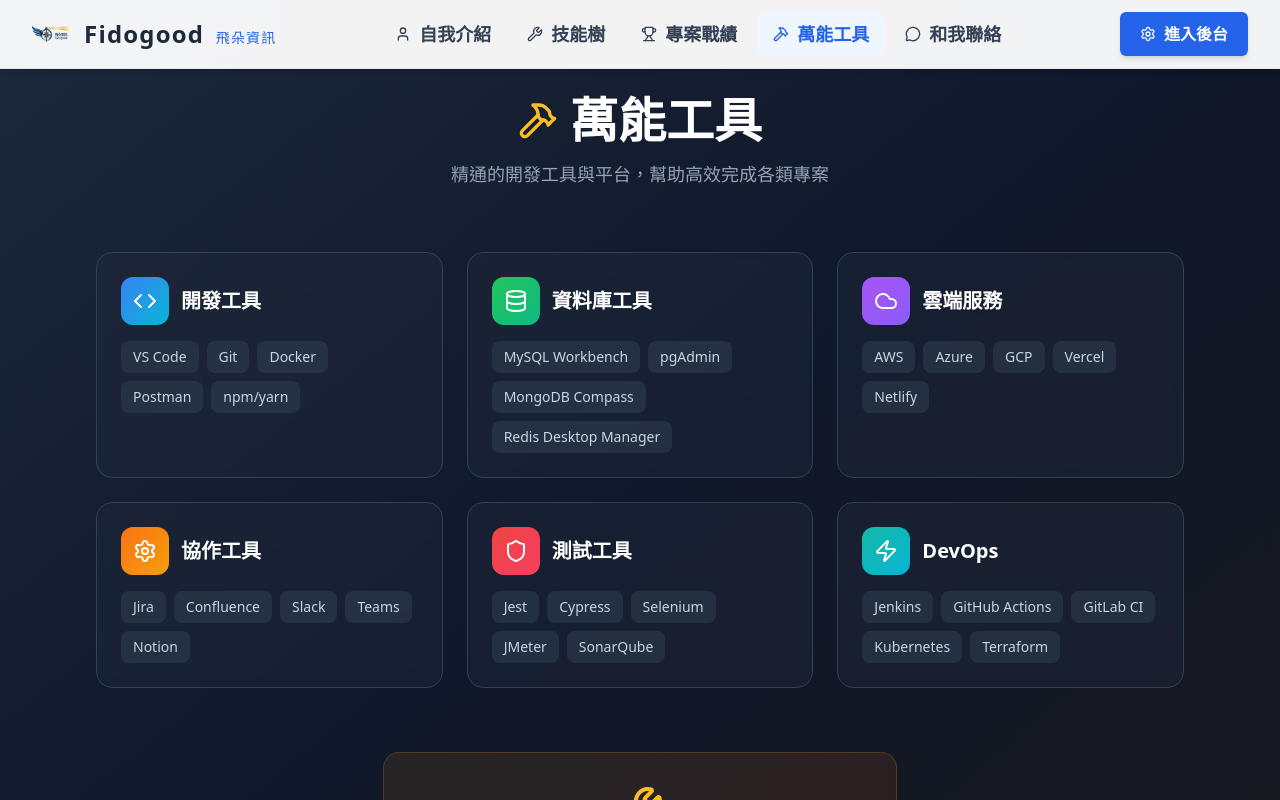
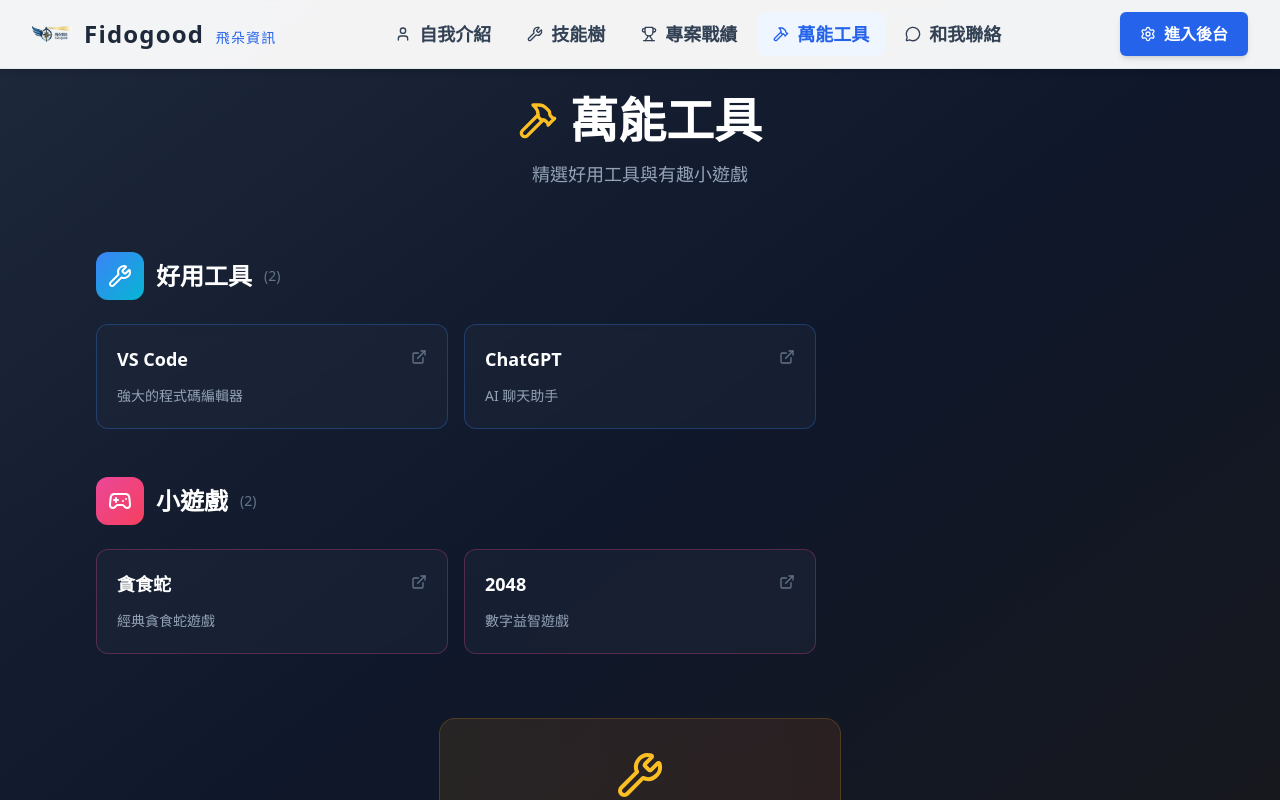
Before and after one commit to linalex1314/AlexWeb, a React (Vite) app: page / in a window 1280 px wide. Both pictures are taken after a click on the button "萬能工具". Shown: the top 800 px of the page. Built offline with nearby package versions, Linux system fonts and the light colour scheme.

Commit message:
feat: 重構萬能工具功能 - 新增後台管理與分類顯示

```diff
--- a/components/CMS.tsx
+++ b/components/CMS.tsx
@@ -1,6 +1,6 @@
 import React, { useState } from 'react';
 import { useContent } from '../context/ContentContext';
-import { RefreshCw, User, Briefcase, Wrench, Plus, Trash2, X, Check, AlertTriangle } from 'lucide-react';
+import { RefreshCw, User, Briefcase, Wrench, Plus, Trash2, X, Check, AlertTriangle, Hammer } from 'lucide-react';
 
 export const CMS: React.FC = () => {
   const {
@@ -12,12 +12,15 @@
       updateSkillCategory,
       addSkillCategory,
       deleteSkillCategory,
+      updateTool,
+      addTool,
+      deleteTool,
       resetData
   } = useContent();
 
   // State to track which item is currently asking for delete confirmation
-  // Format: { type: 'project' | 'skill' | 'reset', id?: string }
-  const [confirmState, setConfirmState] = useState<{type: 'project' | 'skill' | 'reset', id?: string} | null>(null);
+  // Format: { type: 'project' | 'skill' | 'tool' | 'reset', id?: string }
+  const [confirmState, setConfirmState] = useState<{type: 'project' | 'skill' | 'tool' | 'reset', id?: string} | null>(null);
 
   // Helper to delete a specific line item from the tech/role arrays
   const removeArrayItem = (
@@ -53,6 +56,15 @@
           setConfirmState(null);
       } else {
           setConfirmState({ type: 'skill', id });
+      }
+  };
+
+  const handleToolDelete = (id: string) => {
+      if (confirmState?.type === 'tool' && confirmState.id === id) {
+          deleteTool(id);
+          setConfirmState(null);
+      } else {
+          setConfirmState({ type: 'tool', id });
       }
   };
 
@@ -338,6 +350,102 @@
             </div>
         </section>
 
+        {/* 4. Tools Section */}
+        <section className="bg-slate-800 rounded-xl p-6 border border-slate-700 shadow-lg mb-8">
+            <div className="flex items-center justify-between mb-6 border-b border-slate-700 pb-4">
+                <div className="flex items-center gap-3">
+                    <Hammer className="w-6 h-6 text-amber-400" />
+                    <h2 className="text-xl font-bold text-white">萬能工具 (Tools)</h2>
+                </div>
+                <button
+                    type="button"
+                    onClick={addTool}
+                    className="flex items-center gap-2 px-3 py-1.5 bg-amber-600 hover:bg-amber-500 text-white rounded text-sm transition-colors"
+                >
+                    <Plus className="w-4 h-4" />
+                    新增工具
+                </button>
+            </div>
+
+            <div className="space-y-6">
+                {data.tools.map((tool) => (
+                    <div key={tool.id} className="relative bg-slate-900 p-6 rounded-lg border border-slate-700 hover:border-amber-500/50 transition-colors">
+                        {/* Tool Delete Logic */}
+                        <div className="absolute top-4 right-4 z-10">
+                            {confirmState?.type === 'tool' && confirmState.id === tool.id ? (
+                                <div className="flex items-center gap-2 bg-slate-800 p-1.5 rounded-lg border border-red-500/50 shadow-xl animate-in fade-in duration-200">
+                                    <span className="text-red-400 text-xs font-bold pl-1 hidden sm:inline">確認刪除?</span>
+                                    <button
+                                        onClick={() => handleToolDelete(tool.id)}
+                                        className="bg-red-600 hover:bg-red-700 text-white px-3 py-1.5 rounded text-xs font-bold flex items-center gap-1"
+                                    >
+                                        <Check className="w-3 h-3" /> 是
+                                    </button>
+                                    <button
+                                        onClick={cancelAction}
+                                        className="bg-slate-600 hover:bg-slate-500 text-white px-3 py-1.5 rounded text-xs font-bold flex items-center gap-1"
+                                    >
+                                        <X className="w-3 h-3" /> 否
+                                    </button>
+                                </div>
+                            ) : (
+                                <button
+                                    type="button"
+                                    onClick={() => handleToolDelete(tool.id)}
+                                    className="p-2 bg-slate-800 text-slate-400 hover:text-red-400 hover:bg-slate-700 rounded-lg transition-colors cursor-pointer border border-slate-700 shadow-sm"
+                                    title="刪除此工具"
+                                >
+                                    <Trash2 className="w-5 h-5" />
+                                </button>
+                            )}
+                        </div>
+
+                        <div className="grid md:grid-cols-2 gap-4 mb-4 pr-12">
+                            <div>
+                                <label className="block text-xs font-bold text-slate-500 uppercase mb-1">標題</label>
+                                <input
+                                    className="w-full bg-slate-800 border border-slate-600 rounded p-2 text-white focus:border-amber-500 outline-none"
+                                    value={tool.title}
+                                    onChange={(e) => updateTool(tool.id, 'title', e.target.value)}
+                                />
+                            </div>
+                            <div>
+                                <label className="block text-xs font-bold text-slate-500 uppercase mb-1">分類</label>
+                                <select
+                                    className="w-full bg-slate-800 border border-slate-600 rounded p-2 text-white focus:border-amber-500 outline-none"
+                                    value={tool.category}
+                                    onChange={(e) => updateTool(tool.id, 'category', e.target.value)}
+                                >
+                                    <option value="好用工具">好用工具</option>
+                                    <option value="小遊戲">小遊戲</option>
+                                </select>
+                            </div>
+                        </div>
+
+                        <div className="mb-4">
+                            <label className="block text-xs font-bold text-slate-500 uppercase mb-1">超連結</label>
+                            <input
+                                className="w-full bg-slate-800 border border-slate-600 rounded p-2 text-slate-300 focus:border-amber-500 outline-none"
+                                value={tool.url}
+                                onChange={(e) => updateTool(tool.id, 'url', e.target.value)}
+                                placeholder="https://..."
+                            />
+                        </div>
+
+                        <div>
+                            <label className="block text-xs font-bold text-slate-500 uppercase mb-1">說明</label>
+                            <textarea
+                                className="w-full bg-slate-800 border border-slate-600 rounded p-2 text-slate-300 focus:border-amber-500 outline-none"
+                                rows={2}
+                                value={tool.description}
+                                onChange={(e) => updateTool(tool.id, 'description', e.target.value)}
+                            />
+                        </div>
+                    </div>
+                ))}
+            </div>
+        </section>
+
       </div>
     </div>
   );
--- a/components/Footer.tsx
+++ b/components/Footer.tsx
@@ -2,17 +2,14 @@
 
 export const Footer: React.FC = () => {
   return (
-    <footer className="bg-slate-100 border-t border-slate-200 py-12">
+    <footer className="bg-slate-100 border-t border-slate-200 py-4">
       <div className="max-w-7xl mx-auto px-4 text-center">
-        <div className="flex items-center justify-center gap-3 mb-4">
-            <img src="/logo.png" alt="Fidogood" className="w-10 h-10 object-contain" />
-            <span className="text-xl font-bold text-slate-800">Fidogood 飛朵資訊</span>
+        <div className="flex items-center justify-center gap-2 mb-1">
+            <img src="/logo.png" alt="Fidogood" className="w-6 h-6 object-contain" />
+            <span className="text-sm font-bold text-slate-800">Fidogood 飛朵資訊</span>
         </div>
-        <p className="text-slate-600 text-sm">
+        <p className="text-slate-500 text-xs">
           © {new Date().getFullYear()} Fidogood. All rights reserved.
-        </p>
-        <p className="text-slate-500 text-xs mt-2">
-            Built with React & Tailwind CSS
         </p>
       </div>
     </footer>
--- a/components/Tools.tsx
+++ b/components/Tools.tsx
@@ -1,53 +1,33 @@
 import React from 'react';
 import { useContent } from '../context/ContentContext';
-import { Hammer, Wrench, Zap, Settings, Code, Database, Cloud, Shield } from 'lucide-react';
+import { Hammer, Wrench, ExternalLink, Gamepad2 } from 'lucide-react';
 
 export const Tools: React.FC = () => {
   const { data } = useContent();
 
-  const toolCategories = [
+  // 依分類分組工具
+  const usefulTools = data.tools.filter((tool) => tool.category === '好用工具');
+  const games = data.tools.filter((tool) => tool.category === '小遊戲');
+
+  const categoryConfig = [
     {
-      id: '1',
-      title: '開發工具',
-      icon: Code,
-      items: ['VS Code', 'Git', 'Docker', 'Postman', 'npm/yarn'],
-      color: 'from-blue-500 to-cyan-500'
+      id: 'useful',
+      title: '好用工具',
+      icon: Wrench,
+      tools: usefulTools,
+      color: 'from-blue-500 to-cyan-500',
+      borderColor: 'border-blue-500/30',
+      hoverBorder: 'hover:border-blue-500/60',
     },
     {
-      id: '2',
-      title: '資料庫工具',
-      icon: Database,
-      items: ['MySQL Workbench', 'pgAdmin', 'MongoDB Compass', 'Redis Desktop Manager'],
-      color: 'from-green-500 to-emerald-500'
+      id: 'games',
+      title: '小遊戲',
+      icon: Gamepad2,
+      tools: games,
+      color: 'from-pink-500 to-rose-500',
+      borderColor: 'border-pink-500/30',
+      hoverBorder: 'hover:border-pink-500/60',
     },
-    {
-      id: '3',
-      title: '雲端服務',
-      icon: Cloud,
-      items: ['AWS', 'Azure', 'GCP', 'Vercel', 'Netlify'],
-      color: 'from-purple-500 to-violet-500'
-    },
-    {
-      id: '4',
-      title: '協作工具',
-      icon: Settings,
-      items: ['Jira', 'Confluence', 'Slack', 'Teams', 'Notion'],
-      color: 'from-orange-500 to-amber-500'
-    },
-    {
-      id: '5',
-      title: '測試工具',
-      icon: Shield,
-      items: ['Jest', 'Cypress', 'Selenium', 'JMeter', 'SonarQube'],
-      color: 'from-red-500 to-rose-500'
-    },
-    {
-      id: '6',
-      title: 'DevOps',
-      icon: Zap,
-      items: ['Jenkins', 'GitHub Actions', 'GitLab CI', 'Kubernetes', 'Terraform'],
-      color: 'from-teal-500 to-cyan-500'
-    }
   ];
 
   return (
@@ -62,38 +42,49 @@
             </h2>
           </div>
           <p className="text-lg text-slate-400 max-w-2xl mx-auto">
-            精通的開發工具與平台，幫助高效完成各類專案
+            精選好用工具與有趣小遊戲
           </p>
         </div>
 
-        {/* Tool Categories Grid */}
-        <div className="grid md:grid-cols-2 lg:grid-cols-3 gap-6">
-          {toolCategories.map((category) => {
+        {/* Categories */}
+        <div className="space-y-12">
+          {categoryConfig.map((category) => {
             const IconComponent = category.icon;
+            if (category.tools.length === 0) return null;
+
             return (
-              <div
-                key={category.id}
-                className="bg-slate-800/50 backdrop-blur-sm border border-slate-700 rounded-2xl p-6 hover:border-slate-600 transition-all duration-300 hover:shadow-xl hover:shadow-slate-900/50 group"
-              >
+              <div key={category.id}>
                 {/* Category Header */}
-                <div className="flex items-center gap-3 mb-4">
+                <div className="flex items-center gap-3 mb-6">
                   <div className={`p-3 rounded-xl bg-gradient-to-br ${category.color}`}>
                     <IconComponent className="w-6 h-6 text-white" />
                   </div>
-                  <h3 className="text-xl font-bold text-white group-hover:text-amber-400 transition-colors">
+                  <h3 className="text-2xl font-bold text-white">
                     {category.title}
                   </h3>
+                  <span className="text-slate-500 text-sm">({category.tools.length})</span>
                 </div>
 
-                {/* Tool Items */}
-                <div className="flex flex-wrap gap-2">
-                  {category.items.map((item, index) => (
-                    <span
-                      key={index}
-                      className="px-3 py-1.5 bg-slate-700/50 text-slate-300 rounded-lg text-sm font-medium hover:bg-slate-600/50 hover:text-white transition-colors cursor-default"
+                {/* Tool Cards Grid */}
+                <div className="grid md:grid-cols-2 lg:grid-cols-3 gap-4">
+                  {category.tools.map((tool) => (
+                    <a
+                      key={tool.id}
+                      href={tool.url}
+                      target="_blank"
+                      rel="noopener noreferrer"
+                      className={`group block bg-slate-800/50 backdrop-blur-sm border ${category.borderColor} rounded-xl p-5 ${category.hoverBorder} transition-all duration-300 hover:shadow-xl hover:shadow-slate-900/50 hover:-translate-y-1`}
                     >
-                      {item}
-                    </span>
+                      <div className="flex items-start justify-between mb-3">
+                        <h4 className="text-lg font-bold text-white group-hover:text-amber-400 transition-colors">
+                          {tool.title}
+                        </h4>
+                        <ExternalLink className="w-4 h-4 text-slate-500 group-hover:text-amber-400 transition-colors flex-shrink-0 mt-1" />
+                      </div>
+                      <p className="text-slate-400 text-sm leading-relaxed">
+                        {tool.description}
+                      </p>
+                    </a>
                   ))}
                 </div>
               </div>
@@ -101,13 +92,21 @@
           })}
         </div>
 
+        {/* Empty State */}
+        {data.tools.length === 0 && (
+          <div className="text-center py-16">
+            <Wrench className="w-16 h-16 text-slate-600 mx-auto mb-4" />
+            <p className="text-slate-500 text-lg">尚無工具資料，請至後台新增</p>
+          </div>
+        )}
+
         {/* Additional Info */}
         <div className="mt-16 text-center">
           <div className="inline-block bg-gradient-to-r from-amber-500/10 to-orange-500/10 border border-amber-500/20 rounded-2xl p-8">
             <Wrench className="w-12 h-12 text-amber-400 mx-auto mb-4" />
-            <h3 className="text-2xl font-bold text-white mb-2">持續學習中</h3>
+            <h3 className="text-2xl font-bold text-white mb-2">持續更新中</h3>
             <p className="text-slate-400 max-w-md">
-              技術日新月異，我持續關注最新的工具與技術，不斷提升開發效率與品質
+              收集各種實用工具與有趣小遊戲，歡迎常來逛逛
             </p>
           </div>
         </div>
--- a/constants.ts
+++ b/constants.ts
@@ -1,4 +1,4 @@
-import { AppData, Project, SkillCategory } from './types';
+import { AppData, Project, SkillCategory, Tool } from './types';
 
 export const INITIAL_PROJECTS: Project[] = [
   {
@@ -118,8 +118,40 @@
   location: 'Taipei, Taiwan',
 };
 
+export const INITIAL_TOOLS: Tool[] = [
+  {
+    id: 't1',
+    title: 'VS Code',
+    url: 'https://code.visualstudio.com/',
+    description: '強大的程式碼編輯器',
+    category: '好用工具',
+  },
+  {
+    id: 't2',
+    title: 'ChatGPT',
+    url: 'https://chat.openai.com/',
+    description: 'AI 聊天助手',
+    category: '好用工具',
+  },
+  {
+    id: 't3',
+    title: '貪食蛇',
+    url: 'https://playsnake.org/',
+    description: '經典貪食蛇遊戲',
+    category: '小遊戲',
+  },
+  {
+    id: 't4',
+    title: '2048',
+    url: 'https://play2048.co/',
+    description: '數字益智遊戲',
+    category: '小遊戲',
+  },
+];
+
 export const INITIAL_DATA: AppData = {
   profile: INITIAL_PROFILE,
   skills: INITIAL_SKILLS,
   projects: INITIAL_PROJECTS,
+  tools: INITIAL_TOOLS,
 };
--- a/context/ContentContext.tsx
+++ b/context/ContentContext.tsx
@@ -1,5 +1,5 @@
 import React, { createContext, useContext, useState, useEffect, ReactNode } from 'react';
-import { AppData, ContentContextType, Profile, Project, SkillCategory } from '../types';
+import { AppData, ContentContextType, Profile, Project, SkillCategory, Tool } from '../types';
 import { INITIAL_DATA } from '../constants';
 
 const ContentContext = createContext<ContentContextType | undefined>(undefined);
@@ -86,6 +86,34 @@
     }));
   };
 
+  const updateTool = (id: string, field: keyof Tool, value: any) => {
+    setData((prev) => ({
+      ...prev,
+      tools: prev.tools.map((t) => (t.id === id ? { ...t, [field]: value } : t)),
+    }));
+  };
+
+  const addTool = () => {
+    const newTool: Tool = {
+      id: Date.now().toString(),
+      title: '新工具',
+      url: 'https://',
+      description: '請輸入說明...',
+      category: '好用工具',
+    };
+    setData((prev) => ({
+      ...prev,
+      tools: [newTool, ...prev.tools],
+    }));
+  };
+
+  const deleteTool = (id: string) => {
+    setData((prev) => ({
+      ...prev,
+      tools: prev.tools.filter((t) => t.id !== id),
+    }));
+  };
+
   const resetData = () => {
     // Confirmation moved to UI component
     setData(INITIAL_DATA);
@@ -104,6 +132,9 @@
         updateSkillCategory,
         addSkillCategory,
         deleteSkillCategory,
+        updateTool,
+        addTool,
+        deleteTool,
         resetData
       }}
     >
```
Also changed, not shown: types.ts (+14 -0 lines).
